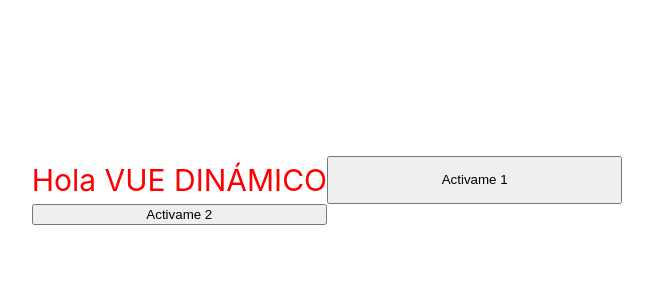
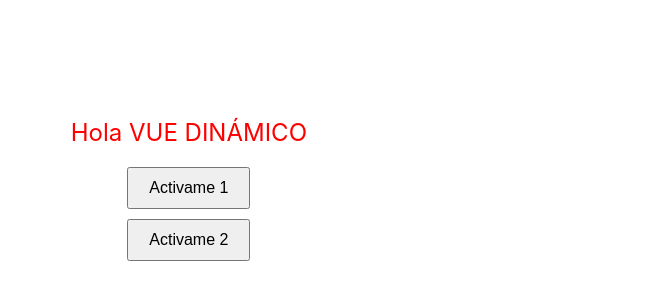
Before and after one commit to NEBULA1978/VUE3-COMPOSITION-API, a Vue app in the folder vue-project/: page / in a window 1280 px wide. Shown: the part 210-510 px from the top of the page, without its empty margins (313-966 px from the left). Built offline with nearby package versions, Linux system fonts and the light colour scheme.

Commit message:
Eventos de dos botones no dinamico añado css 2

```diff
--- a/vue-project/src/App.vue
+++ b/vue-project/src/App.vue
@@ -10,9 +10,11 @@
 </script>
 
 <template>
-  <h1>Hola {{ name.toLocaleUpperCase() }}</h1>
-  <button v-on:click="handleClick('Texto1')">Activame 1</button>
-  <button @click="handleClick('Texto2')">Activame 2</button>
+  <div class="container">
+    <h1>Hola {{ name.toLocaleUpperCase() }}</h1>
+    <button v-on:click="handleClick('Texto1')">Activame 1</button>
+    <button @click="handleClick('Texto2')">Activame 2</button>
+  </div>
 </template>
 
 <style scoped>
@@ -22,12 +24,27 @@
   justify-content: center;
   align-items: center;
   min-height: 100vh;
+  padding: 20px;
+  /* Añadido para un espacio alrededor de los elementos */
+  text-align: center;
+  /* Centrar el texto en dispositivos móviles */
 }
 
 h1 {
   color: red;
+  font-size: 24px;
+  /* Tamaño de fuente más pequeño para dispositivos móviles */
+  margin-bottom: 10px;
+  /* Espaciado inferior */
 }
-</style>
+
+button {
+  margin: 5px;
+  padding: 10px 20px;
+  font-size: 16px;
+  /* Tamaño de fuente más grande para botones en móviles */
+}</style>
+
 <!-- Voy 1h05 del video Fundamentos de Vue 3 con Composition API: Aprende a crear aplicaciones web modernas y escalables
 
 Bluuweb -->
```
